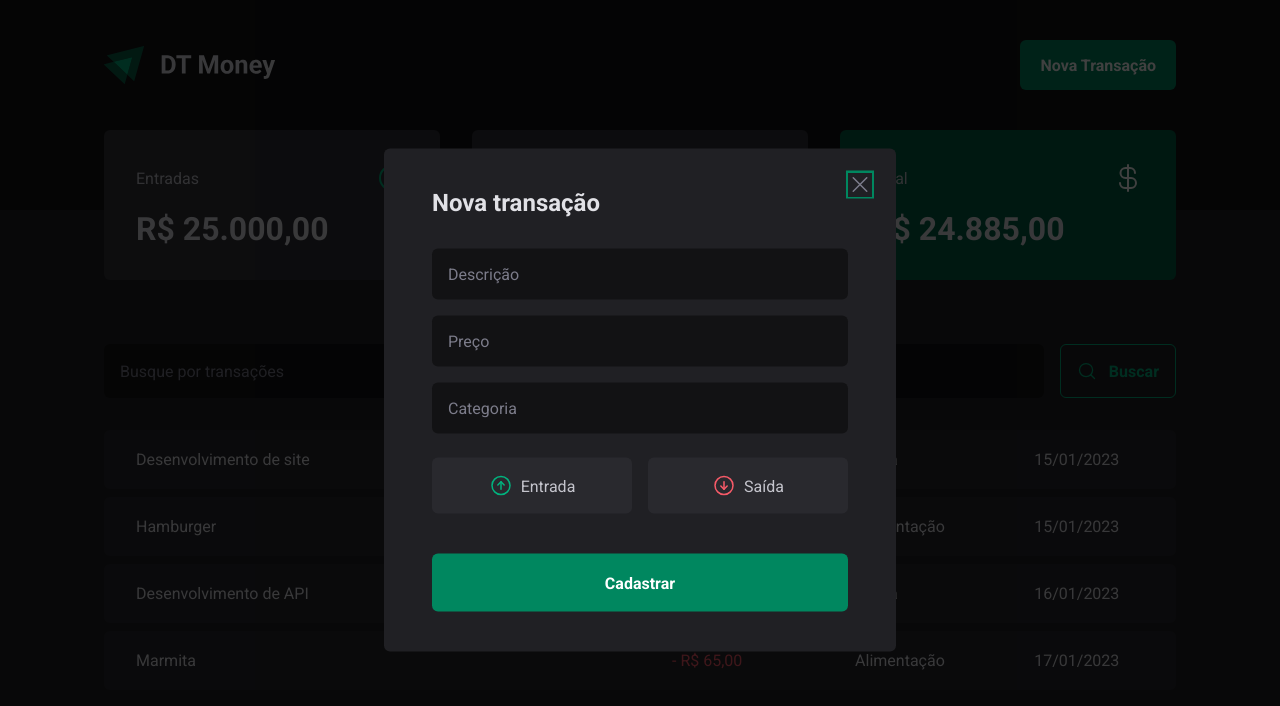
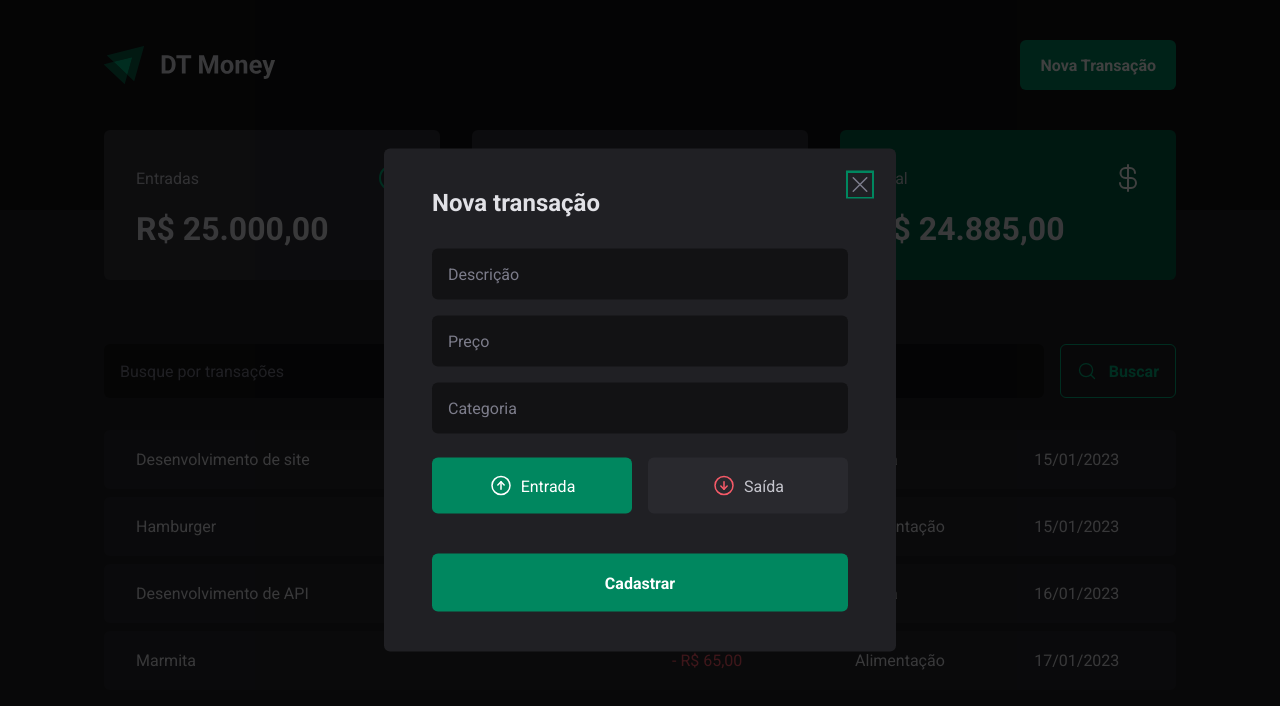
Before and after one commit to Rosangela-Nery/dt-money, a React (Vite) app: page / in a window 1280 px wide. Both pictures are taken after a click on the button "Nova Transação". Shown: the top 706 px of the page. Built offline with nearby package versions, Linux system fonts and the light colour scheme; data requests are answered from the project's data file.

Commit message:
Implementing transaction search functionality

```diff
--- a/src/components/NewTransactionModal/index.tsx
+++ b/src/components/NewTransactionModal/index.tsx
@@ -1,6 +1,6 @@
 import * as Dialog from '@radix-ui/react-dialog'
-import { ArrowCircleDown, ArrowCircleUp, X } from 'phosphor-react'
-import { useForm } from 'react-hook-form';
+import { ArrowCircleDown, ArrowCircleUp, ArrowULeftUp, X } from 'phosphor-react'
+import { Controller, useForm } from 'react-hook-form';
 import * as z from 'zod';
 import { zodResolver } from '@hookform/resolvers/zod'
 import { CloseButton, Content, Overlay, TransactionType, TransactionTypeButton } from './styled'
@@ -9,18 +9,22 @@
     description: z.string(),
     price: z.number(),
     category: z.string(),
-    // type: z.enum(['income', 'outcome']),
+    type: z.enum(['income', 'outcome']),
 })
 
 type NewTransactionFormInputs = z.infer<typeof newTransactionFormSchema>
 
 export function NewTransactionModal() {
     const {
+        control,
         register,
         handleSubmit,
         formState: {isSubmitting}
     } = useForm<NewTransactionFormInputs>({
-        resolver: zodResolver(newTransactionFormSchema)
+        resolver: zodResolver(newTransactionFormSchema),
+        defaultValues: {
+            type: 'income'
+        }
     })
 
     async function hadleCreateNewTransaction(data: NewTransactionFormInputs) {
@@ -58,17 +62,28 @@
                     {...register('category')}
                 />
 
-                <TransactionType>
+                <Controller
+                  control={control}
+                  name="type"
+                  render={({ field }) => {
+                    return (
+                        <TransactionType
+                          onValueChange={field.onChange}
+                          value={field.value}
+                        >
                             <TransactionTypeButton variant="income" value="income">
-                        <ArrowCircleUp size={24}/>
+                                <ArrowCircleUp size={24} />
                                 Entrada
                             </TransactionTypeButton>
 
                             <TransactionTypeButton variant="outcome" value="outcome">
-                        <ArrowCircleDown size={24}/>
+                                <ArrowCircleDown size={24} />
                                 Saída
                             </TransactionTypeButton>
                         </TransactionType>
+                    )
+                  }}
+                />
 
                 <button type="submit" disabled={isSubmitting}>
                     Cadastrar
--- a/src/contexts/TransactionsContext.tsx
+++ b/src/contexts/TransactionsContext.tsx
@@ -11,6 +11,7 @@
 
   interface TransactionContextType {
     transactions: Transaction[];
+    fetchTransactions: (query?: string) => Promise<void>
   }
 
   interface TransactionsProviderProps {
@@ -22,17 +23,26 @@
 export function TransactionsProvider({ children }: TransactionsProviderProps) {
     const [transactions, setTransactions] = useState<Transaction[]>([])
 
-    async function loadTransactions() {
-      const reponse = await fetch('http://localhost:3000/transactions')
+    async function fetchTransactions(query?: string) {
+      const url = new URL('http://localhost:3000/transactions');
+
+      if(query) {
+        url.searchParams.append('q', query);
+      }
+
+      const reponse = await fetch(url)
       const data = await reponse.json();
       setTransactions(data)
     }
 
     useEffect(() => {
-      loadTransactions();
+      fetchTransactions();
     }, [])
     return (
-        <TransactionsContext.Provider value={{ transactions }}>
+        <TransactionsContext.Provider value={{
+          transactions,
+          fetchTransactions,
+        }}>
             {children}
         </TransactionsContext.Provider>
     )
--- a/src/pages/Transactions/components/SearchForm/index.tsx
+++ b/src/pages/Transactions/components/SearchForm/index.tsx
@@ -3,6 +3,8 @@
 import { SearchFormContainer } from "./styles";
 import * as z from 'zod';
 import { zodResolver } from '@hookform/resolvers/zod'
+import { useContext } from "react";
+import { TransactionsContext } from "../../../../contexts/TransactionsContext";
 
 const searchFormSchema = z.object({
     query: z.string(),
@@ -11,6 +13,8 @@
 type SearchFormInputs = z.infer<typeof searchFormSchema>
 
 export function SearchForm() {
+    const { fetchTransactions } = useContext(TransactionsContext)
+
     const {
         register,
         handleSubmit,
@@ -20,7 +24,7 @@
     })
 
     async function handleSearchTransactions(data: SearchFormInputs) {
-        await new Promise(resolve => setTimeout(resolve, 2000));
+        await fetchTransactions(data.query)
     }
 
     return (
```
Lines whose indentation alone changed are shown as unchanged.
